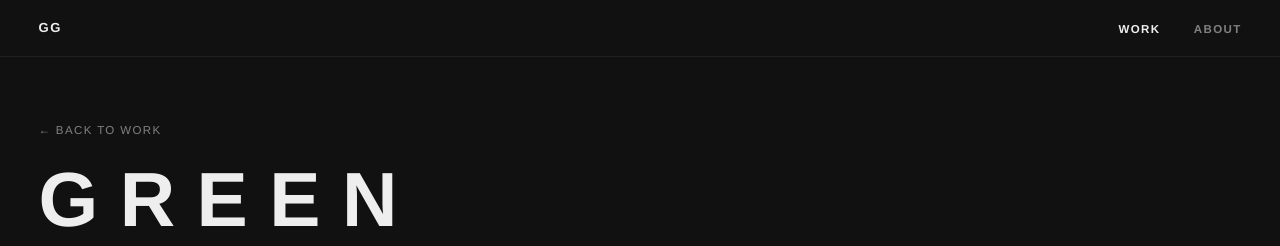
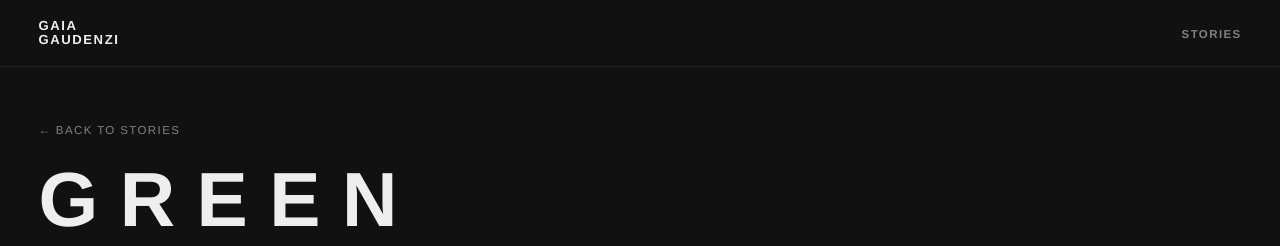
Before and after one commit to gaiagaudenzi-lab/gg-photo-portfolio-website, a plain HTML site: page green/index.html in a window 1280 px wide. Shown: the top 246 px of the page. Drawn offline with Linux system fonts and the light colour scheme.

Commit message:
Update title and restructure header in index.html

```diff
--- a/green/index.html
+++ b/green/index.html
@@ -3,58 +3,38 @@
 <head>
   <meta charset="UTF-8">
   <meta name="viewport" content="width=device-width, initial-scale=1.0">
-  <title>Green – GG Photography</title>
+  <title>Green - Gaia Gaudenzi</title>
   <link rel="stylesheet" href="../style.css">
 </head>
 <body class="story-page">
-
   <header class="site-header">
     <div class="header-inner">
-      <a class="logo" href="../index.html">GG</a>
+      <a class="logo" href="../index.html">
+        <span>GAIA</span>
+        <span>GAUDENZI</span>
+      </a>
       <nav>
-        <a href="../index.html" class="active">Work</a>
-        <a href="../about.html">About</a>
+        <a href="../stories.html">Stories</a>
       </nav>
     </div>
   </header>
-
   <section class="story-page-header">
-    <a class="story-back" href="../index.html">&#8592; Back to Work</a>
+    <a class="story-back" href="../stories.html">&#8592; Back to Stories</a>
     <h1>Green</h1>
   </section>
-
   <div class="photo-grid">
-
-    <figure>
-      <img src="DSC_0020.JPG" alt="Green 1" loading="lazy">
-    </figure>
-
-    <figure>
-      <img src="IMG_2592.JPG" alt="Green 2" loading="lazy">
-    </figure>
-
-    <figure>
-      <img src="IMG_5791.jpeg" alt="Green 3" loading="lazy">
-    </figure>
-
-    <figure>
-      <img src="IMG_5840.jpeg" alt="Green 4" loading="lazy">
-    </figure>
-
-    <figure>
-      <img src="IMG_6216.jpeg" alt="Green 5" loading="lazy">
-    </figure>
-
+    <figure><img src="DSC_0020.JPG" alt="Green 1" loading="lazy"></figure>
+    <figure><img src="IMG_2592.JPG" alt="Green 2" loading="lazy"></figure>
+    <figure><img src="IMG_5791.jpeg" alt="Green 3" loading="lazy"></figure>
+    <figure><img src="IMG_5840.jpeg" alt="Green 4" loading="lazy"></figure>
+    <figure><img src="IMG_6216.jpeg" alt="Green 5" loading="lazy"></figure>
   </div>
-
-  <!-- Lightbox -->
   <div id="lightbox" role="dialog" aria-modal="true">
     <button id="lightbox-close" aria-label="Close">&#10005;</button>
-    <button id="lightbox-prev"  aria-label="Previous">&#8592;</button>
+    <button id="lightbox-prev" aria-label="Previous">&#8592;</button>
     <img src="" alt="Enlarged photo">
-    <button id="lightbox-next"  aria-label="Next">&#8594;</button>
+    <button id="lightbox-next" aria-label="Next">&#8594;</button>
   </div>
-
   <script src="../script.js"></script>
 </body>
 </html>
```
